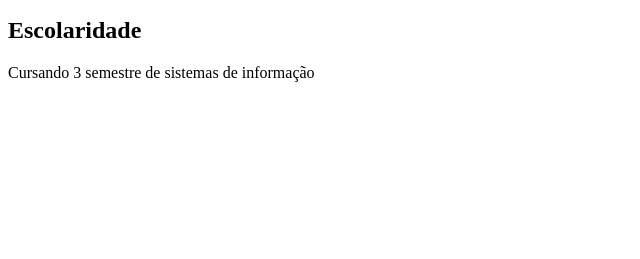
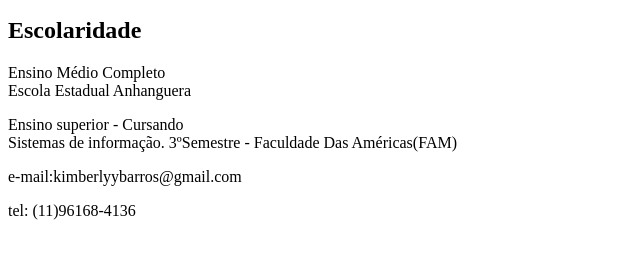
Before and after one commit to kimberlyyb/portfolio, a plain HTML site: page HTML/index.html in a window 1280 px wide. Shown: the part 127-386 px from the top of the page, without its empty margins (0-640 px from the left). Drawn offline with Linux system fonts and the light colour scheme.

Commit message:
Salvei a continuação do portfolio

```diff
--- a/HTML/index.html
+++ b/HTML/index.html
@@ -14,6 +14,15 @@
     <h1>Sobre eu</h1>
     <p>Me chamo Kimberly Barros, tenho 18 anos!</p>
     <h2>Escolaridade</h2>
-    <p>Cursando 3 semestre de sistemas de informação</p>
+    <p>Ensino Médio Completo <br>
+    Escola Estadual Anhanguera</p>
+    <p>Ensino superior - Cursando <br>Sistemas de informação. 3ºSemestre - Faculdade Das Américas(FAM)</p>
+
+
+<footer>
+    <p>e-mail:kimberlyybarros@gmail.com</p>
+    <p>tel: (11)96168-4136</p>
+
+</footer>
 </body>
 </html>
```
Also changed, not shown: CSS/indeX.css (added), CSS/objetivos.css (added), CSS/projetos.css (added).
